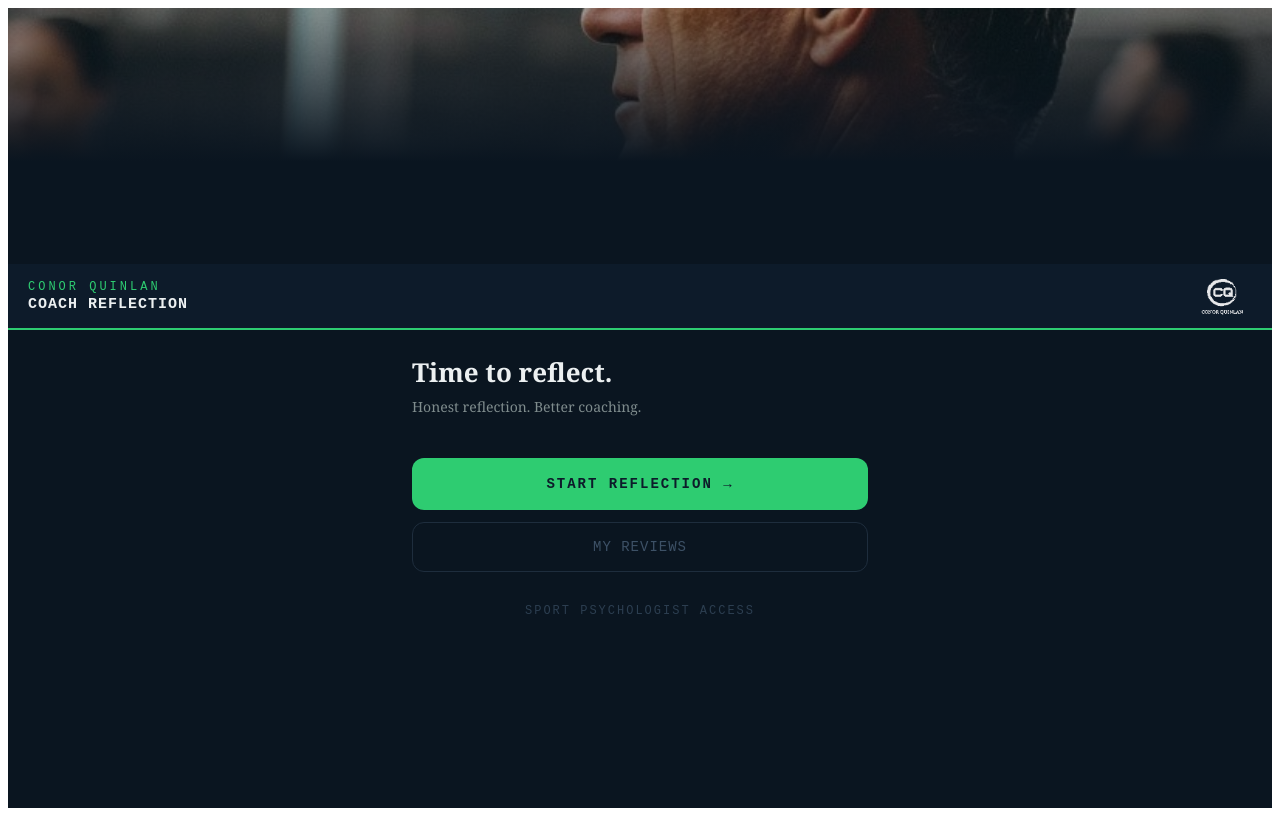
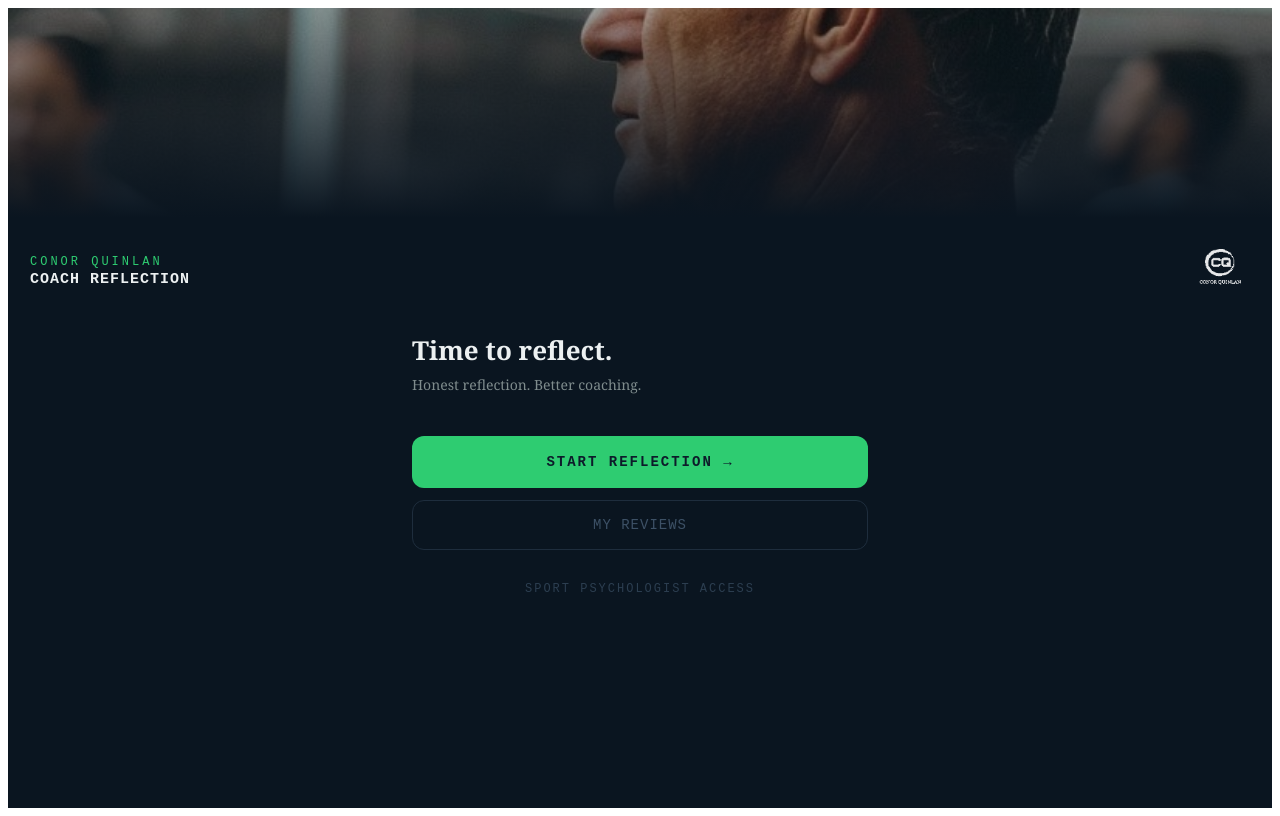
Before and after one commit to Quinlan85/coach-reflect-2026, a Next.js app: page / in a window 1280 px wide. Built offline with nearby package versions, Linux system fonts and the light colour scheme.

Commit message:
Move header into hero image and remove green divider on home screen
Header text and CQ logo now overlay the hero gradient at the bottom,
gradient fades cleanly to #0A1520 matching the content background below.

```diff
--- a/app/page.jsx
+++ b/app/page.jsx
@@ -334,11 +334,17 @@ export default function App() {
   if (screen === "home") return (
     <div style={{ minHeight:"100vh", background:"#0A1520", display:"flex", flexDirection:"column" }}>
       <style>{`* { box-sizing: border-box; -webkit-overflow-scrolling: touch; } body { overflow-y: auto !important; } button:active { opacity: 0.8; }`}</style>
-      <div style={{ position:"relative", width:"100%", height:256, overflow:"hidden", flexShrink:0 }}>
+      <div style={{ position:"relative", width:"100%", height:300, overflow:"hidden", flexShrink:0 }}>
         <img src="/hero.jpg" alt="" style={{ width:"100%", height:"100%", objectFit:"cover", objectPosition:"center 40%", display:"block" }} />
-        <div style={{ position:"absolute", inset:0, background:"linear-gradient(to bottom, rgba(0,0,0,0.35) 0%, #0A1520 60%)" }} />
+        <div style={{ position:"absolute", inset:0, background:"linear-gradient(to bottom, rgba(0,0,0,0.35) 0%, #0A1520 70%)" }} />
+        <div style={{ position:"absolute", bottom:0, left:0, right:0, padding:"0 22px 20px", display:"flex", alignItems:"flex-end", justifyContent:"space-between", zIndex:2 }}>
+          <div>
+            <div style={{ color:"#2ECC71", fontSize:12, fontFamily:"'Courier New', monospace", letterSpacing:3, marginBottom:2 }}>CONOR QUINLAN</div>
+            <div style={{ color:"#ECF0F1", fontFamily:"'Courier New', monospace", fontWeight:"bold", fontSize:15, letterSpacing:1 }}>COACH REFLECTION</div>
+          </div>
+          <img src={CQ_LOGO} alt="CQ" style={{ height:44, width:"auto", opacity:0.9 }} />
+        </div>
       </div>
-      <Header />
       <div style={{ flex:1, padding:"24px 22px 40px", maxWidth:500, margin:"0 auto", width:"100%" }}>
         <div style={{ color:"#ECF0F1", fontFamily:"Georgia, serif", fontWeight:"bold", fontSize:26, marginBottom:6 }}>{savedName ? `Welcome back, ${savedName.split(" ")[0]}.` : "Time to reflect."}</div>
         <div style={{ color:"#7F8C8D", fontSize:14, marginBottom:40, fontFamily:"Georgia, serif", lineHeight:1.6 }}>Honest reflection. Better coaching.</div>
```
